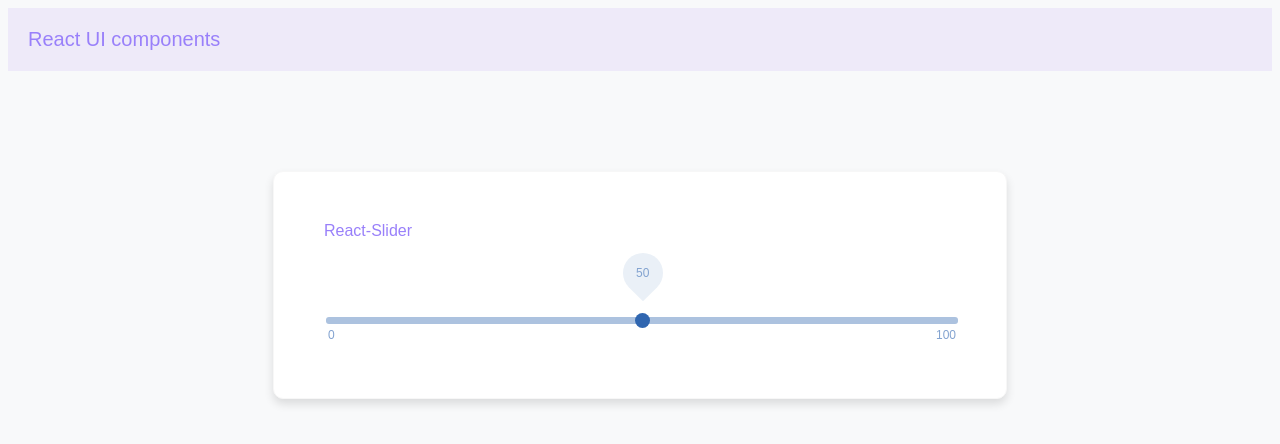
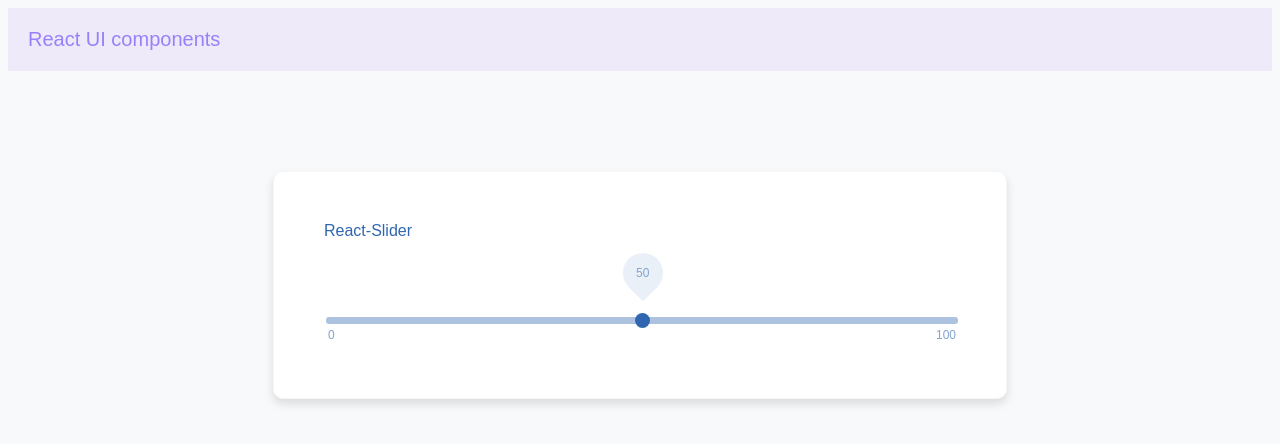
Before and after one commit to manvendra22/react-slider, a React app: page / in a window 1280 px wide. Shown: the top 444 px of the page. Built offline with nearby package versions, Linux system fonts and the light colour scheme.

Commit message:
[Style] Minor changes

```diff
--- a/src/styles.css
+++ b/src/styles.css
@@ -2,7 +2,6 @@ body {
     box-sizing: border-box;
     font-family: sans-serif;
     font-size: 16px;
-    color: #9980FA;
     background: #F8F9FA;
 }
 
@@ -10,6 +9,7 @@ body {
 
 .header {
     background: #EEEAF9;
+    color: #9980FA;
     font-size: 20px;
     padding: 20px;
     display: flex;
@@ -20,6 +20,7 @@ body {
     width: 50%;
     margin: 100px auto;
     padding: 50px;
+    color: #3066b0;
     background: rgb(255, 255, 255);
     border: 1px solid rgb(247, 247, 247);
     border-radius: 10px;
```
